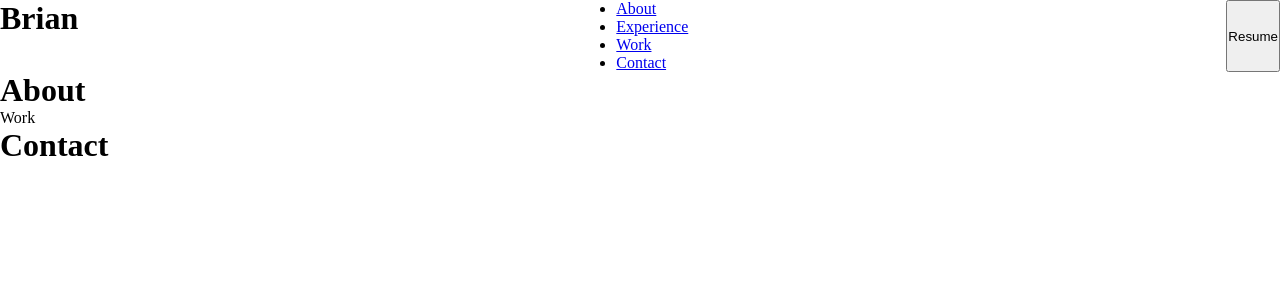
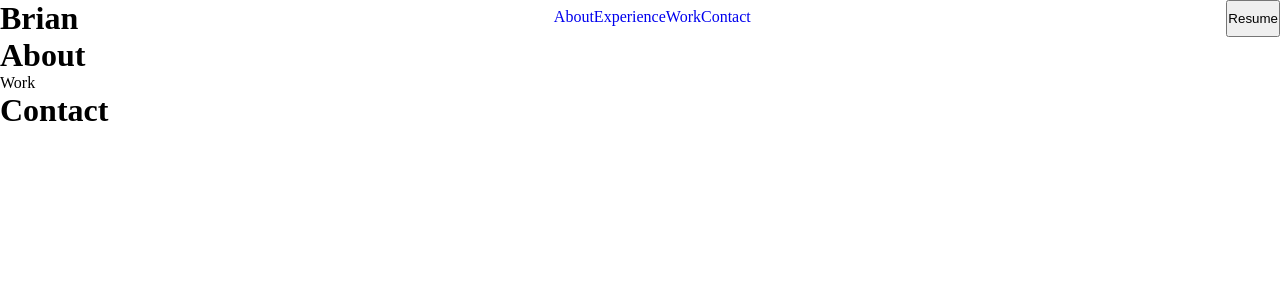
Before and after one commit to brain-ambani/brian-codes, a React (Create React App) app: page / in a window 1280 px wide. Shown: the top 300 px of the page. Built offline with nearby package versions, Linux system fonts and the light colour scheme.

Commit message:
updated nav component

```diff
--- a/src/App.css
+++ b/src/App.css
@@ -3,3 +3,11 @@
   margin: 0;
   box-sizing: border-box;
 }
+
+a {
+  text-decoration: none;
+}
+
+ul {
+  list-style-type: none;
+}
--- a/src/components/nav/Nav.css
+++ b/src/components/nav/Nav.css
@@ -3,3 +3,8 @@
   justify-content: space-between;
   width: 100%;
 }
+
+ul {
+  display: flex;
+  padding: 8px;
+}
```
